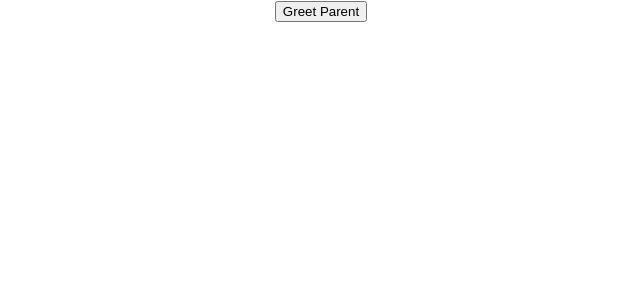
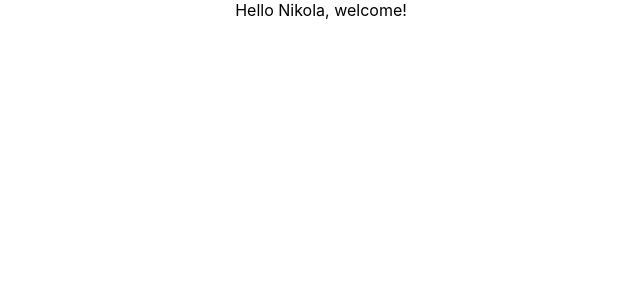
Before and after one commit to nikola-96/react, a React (Create React App) app: page / in a window 1280 px wide. Shown: the top 300 px of the page, without its empty margins (319-959 px from the left). Built offline with nearby package versions, Linux system fonts and the light colour scheme.

Commit message:
Conditional Rendering

```diff
--- a/src/App.js
+++ b/src/App.js
@@ -9,6 +9,7 @@ import ClickFunction from './components/ClickFunction'
 import ClickClass from './components/ClickClass'
 import EventBind from './components/EventBind'
 import ParentComp from './components/ParentComp'
+import UserGreeting from './components/UserGreeting'
 
 function App() {
   return (
@@ -28,7 +29,8 @@ function App() {
       {/* <ClickFunction /> */}
       {/* <ClickClass /> */}
       {/* <EventBind /> */}
-      <ParentComp />
+      {/* <ParentComp /> */}
+      <UserGreeting />
     </div>
   );
 }
--- /dev/null
+++ b/src/components/UserGreeting.js
@@ -0,0 +1,32 @@
+import React, { Component } from 'react'
+
+class UserGreeting extends Component {
+    constructor(props) {
+        super(props)
+        this.state = {
+            isLoggin: true
+        }
+
+    }
+    render() {
+        return (
+            this.state.isLoggin ?
+                <div>Hello Nikola, welcome!</div> :
+                <div>Hello User, pleasse login!</div>
+        )
+    }
+
+    // render() {
+    //     if (this.state.isLoggin) {
+    //         return (
+    //             <div>Hello Nikola, welcome!</div>
+    //         )
+    //     } else {
+    //         return (
+    //             <div>Hello user, pleasse login!</div>
+    //         )
+    //     }
+    // }
+}
+
+export default UserGreeting
```
